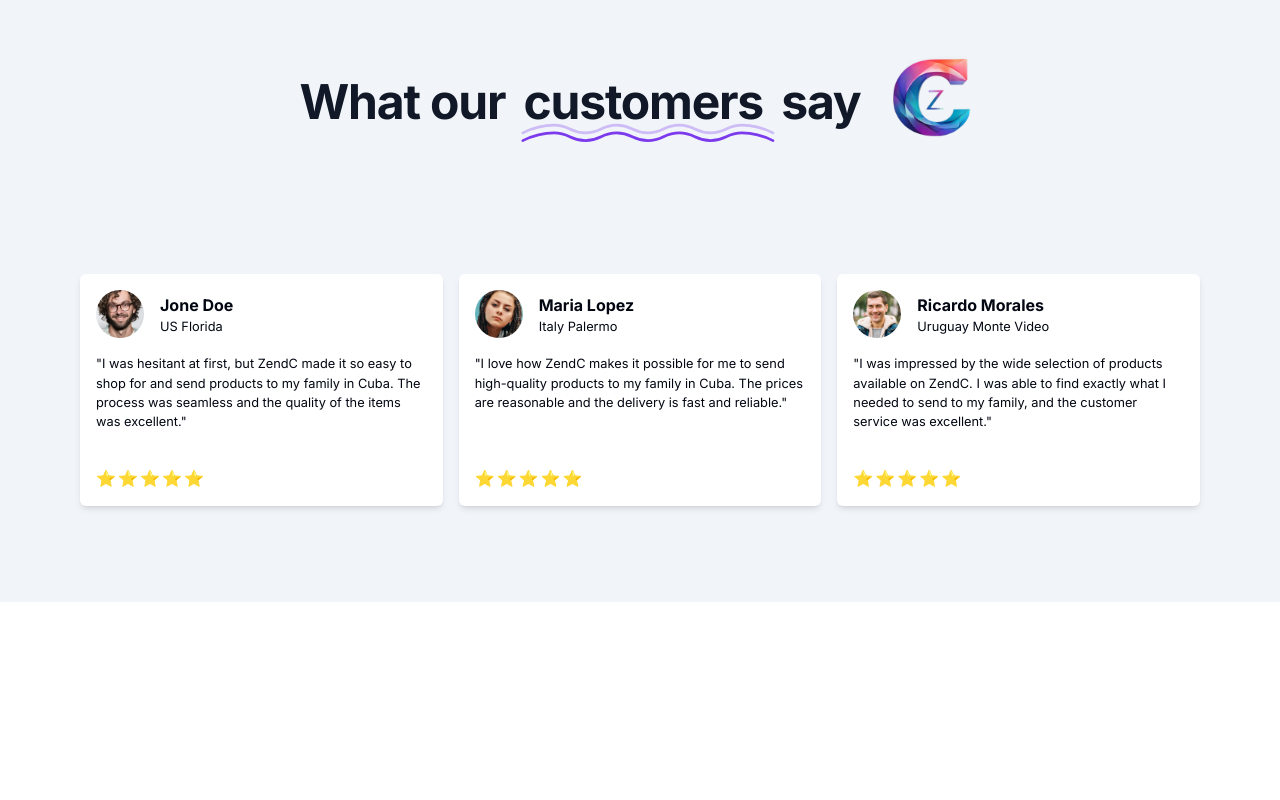
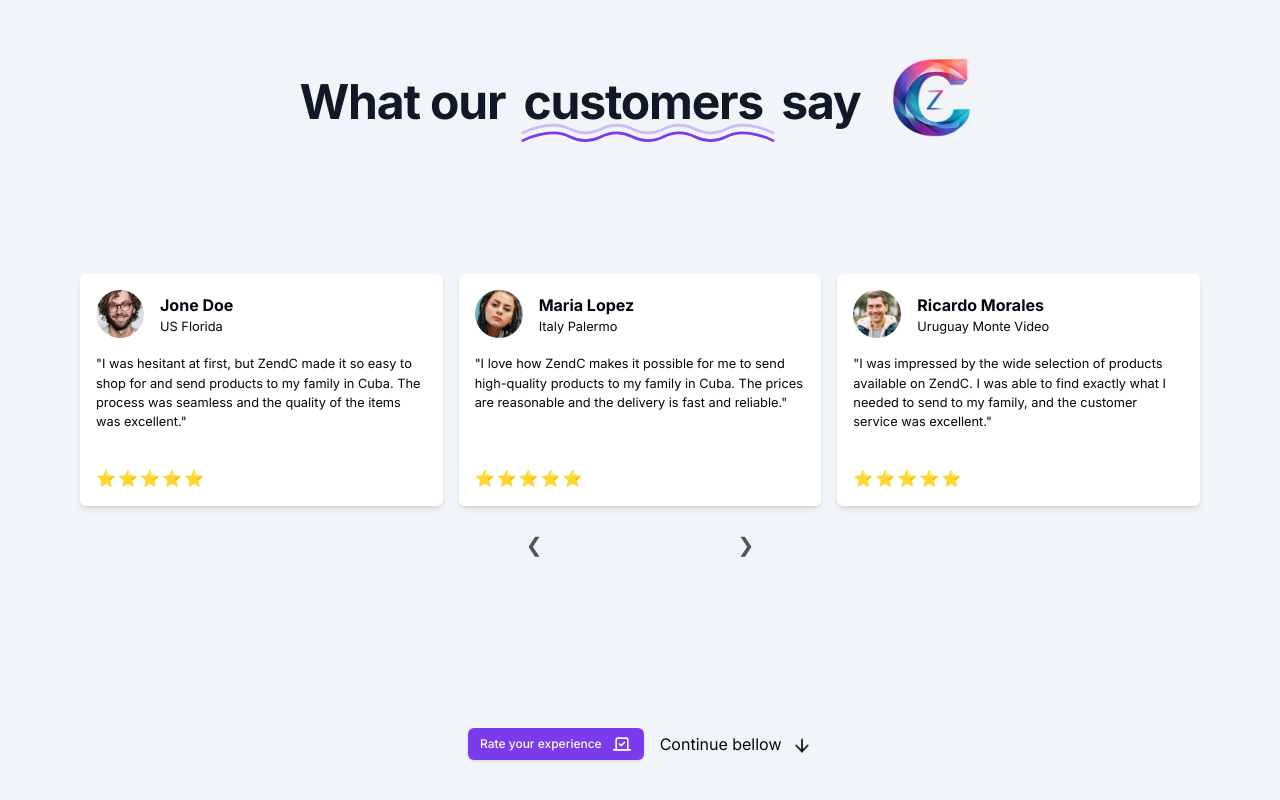
Before and after one commit to exagonsoft/zendc, a Next.js app: page / in a window 1280 px wide. Shown: the part 2413-3213 px from the top of the page. Before the commit the page ends 3015 px from the top, so only its background shows below. Built offline with nearby package versions, Linux system fonts and the light colour scheme; no server answers.

Commit message:
#16 Improve Carousel

```diff
--- a/src/components/home/TestimonialSection.tsx
+++ b/src/components/home/TestimonialSection.tsx
@@ -3,6 +3,10 @@
 import { Icons } from "../shared/Icons";
 import { mockTestimonials } from "@/mocks/testimonials";
 import Carousel from "../shared/Carousel/Carousel";
+import Link from "next/link";
+import { buttonVariants } from "../ui/button";
+import { ArrowDown, VoteIcon } from "lucide-react";
+import ScrollTo from "../shared/ScrollTo/ScrollTo";
 
 const TestimonialSection = () => {
   const testimonials = mockTestimonials;
@@ -25,6 +29,33 @@
           />
         </div>
         <Carousel slides={testimonials} />
+        <div className="flex justify-between items-center mt-8 gap-4">
+            <Link
+              href={"/api/auth/logout"}
+              className={buttonVariants({
+                size: "sm",
+                className: "flex items-center gap-1",
+              })}
+            >
+              Rate your experience <VoteIcon className="ml-1.5 h-5 w-5" />
+            </Link>
+            <ScrollTo
+              to={"popular"}
+              smooth={true}
+              offset={50}
+              classes={buttonVariants({
+                size: "sm",
+                className: "flex items-center gap-1 font-bold",
+                variant: "link",
+              })}
+              text="Continue bellow"
+            >
+              <div className="">
+                Continue bellow{" "}
+                <ArrowDown className="ml-1.5 h-5 w-5 updown font-bold" />
+              </div>
+            </ScrollTo>
+          </div>
       </MaxWidthWrapper>
     </section>
   );
--- a/src/components/shared/Carousel/Carousel.tsx
+++ b/src/components/shared/Carousel/Carousel.tsx
@@ -52,20 +52,20 @@
           />
         ))}
       </div>
-      {/* <div className="w-full flex justify-center gap-8 items-center">
+      <div className="w-full flex justify-center gap-8 items-center">
         <button
-          className="relative order-1 top-[45%] bg-[rgba(0, 0, 0, 0.5)] text-white border-none cursor-pointer p-2 px-[1.1rem] text-[20px] -left-16 hover:bg-slate-200 rounded-full transition-all"
+          className="relative order-1 top-[45%] bg-[rgba(0, 0, 0, 0.5)] text-gray-600 border-none cursor-pointer p-2 px-[1.1rem] text-[20px] -left-16 hover:bg-slate-200 rounded-full transition-all"
           onClick={goToPrevSlide}
         >
           ❮
         </button>
         <button
-          className="relative order-3 top-[45%] bg-[rgba(0, 0, 0, 0.5)] text-white border-none cursor-pointer p-2 px-[1.1rem] text-[20px] -right-16 hover:bg-slate-200 rounded-full transition-all"
+          className="relative order-3 top-[45%] bg-[rgba(0, 0, 0, 0.5)] text-gray-600 border-none cursor-pointer p-2 px-[1.1rem] text-[20px] -right-16 hover:bg-slate-200 rounded-full transition-all"
           onClick={goToNextSlide}
         >
           ❯
         </button>
-      </div> */}
+      </div>
     </div>
   );
 };
--- a/src/components/shared/TestimonialCard.tsx
+++ b/src/components/shared/TestimonialCard.tsx
@@ -30,16 +30,16 @@
 
   return (
     <div
-      className={`w-full bg-white relative rounded-md shadow-md transition-all flex flex-col gap-4 p-4 min-h-[14rem] hover:shadow-lg hover:scale-[1.05]`}
+      className={`w-full bg-white relative rounded-md shadow-md transition-all flex flex-col gap-4 p-4 min-h-[14rem] h-max hover:shadow-lg hover:scale-[1.05]`}
     >
-      <div className="w-full flex justify-start items-center gap-4">
-        <img src={picture} alt="User" className="w-12 h-12 rounded-full" />
-        <div className="w-full flex flex-col justify-center items-start">
-          <h2 className={`font-bold `}>{name ? name : ""}</h2>
-          <span className={`text-[.8rem] `}>{location}</span>
+      <div className="w-full flex justify-start items-center gap-4 transition-all">
+        <img src={picture} alt="User" className="w-12 h-12 rounded-full transition-all" />
+        <div className="w-full flex flex-col justify-center items-start transition-all">
+          <h2 className={`font-bold transition-all`}>{name ? name : ""}</h2>
+          <span className={`text-[.8rem] transition-all`}>{location}</span>
         </div>
       </div>
-      <p className={`text-[.8rem] min-h-[6rem]`}>{`"${testimonial ? testimonial : ""}"`}</p>
+      <p className={`text-[.8rem] min-h-[6rem] transition-all`}>{`"${testimonial ? testimonial : ""}"`}</p>
       <div className="w-full flex gap-0.5 items-center min-h-4">
         {stars.map((star, index) => (
           <span key={index}>{star}</span>
```
